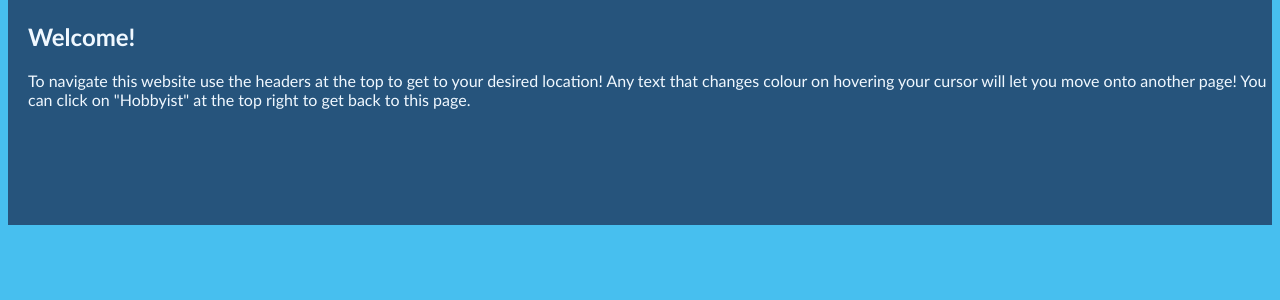
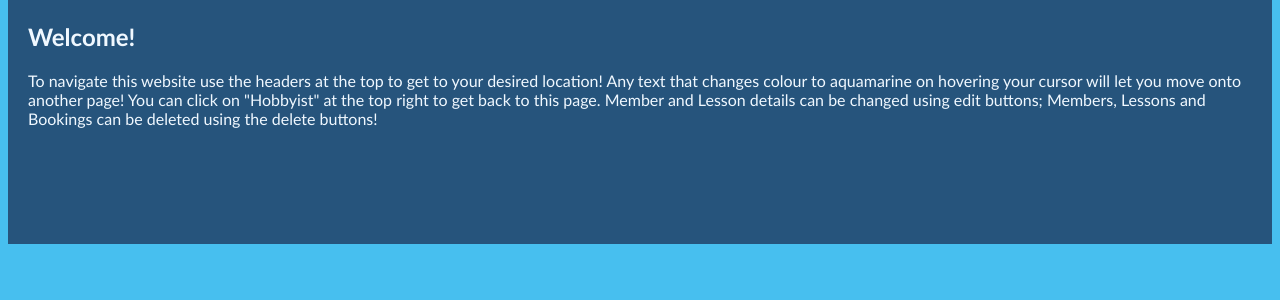
Before and after one commit to JackOfDickson/Hobbyist_web_app, a Flask app: page / in a window 1280 px wide. Shown: the part 108-408 px from the top of the page. Run offline with Flask 2, Linux system fonts and the light colour scheme.

Commit message:
More instructions on homepage

```diff
--- a/templates/index.html
+++ b/templates/index.html
@@ -1,6 +1,6 @@
 {% extends 'base.html' %}
 {% block content %}
 <h2>Welcome!</h2>
-<p>To navigate this website use the headers at the top to get to your desired location! Any text that changes colour on hovering your cursor will let you move onto another page! You can click on "Hobbyist" at the top right to get back to this page.
+<p>To navigate this website use the headers at the top to get to your desired location! Any text that changes colour to aquamarine on hovering your cursor will let you move onto another page! You can click on "Hobbyist" at the top right to get back to this page. Member and Lesson details can be changed using edit buttons; Members, Lessons and Bookings can be deleted using the delete buttons!
 </p>
 {% endblock %}
```
